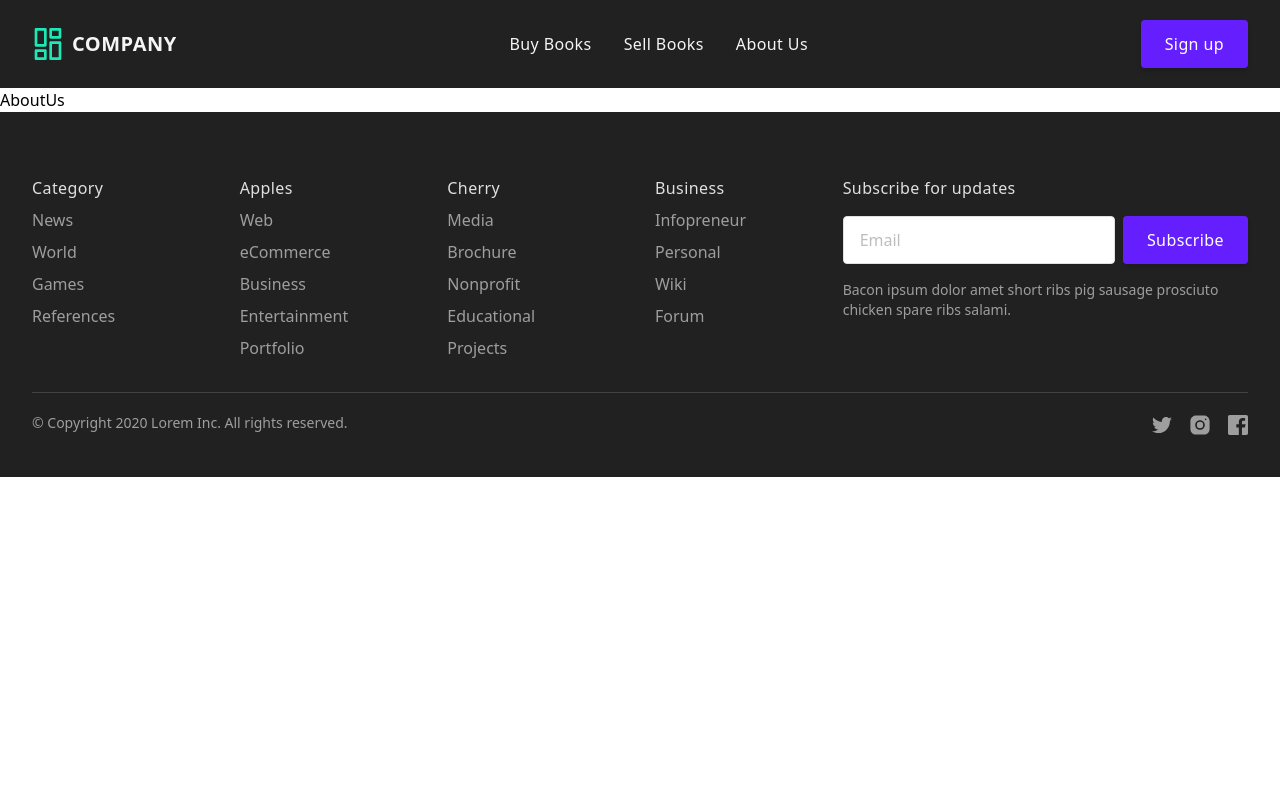
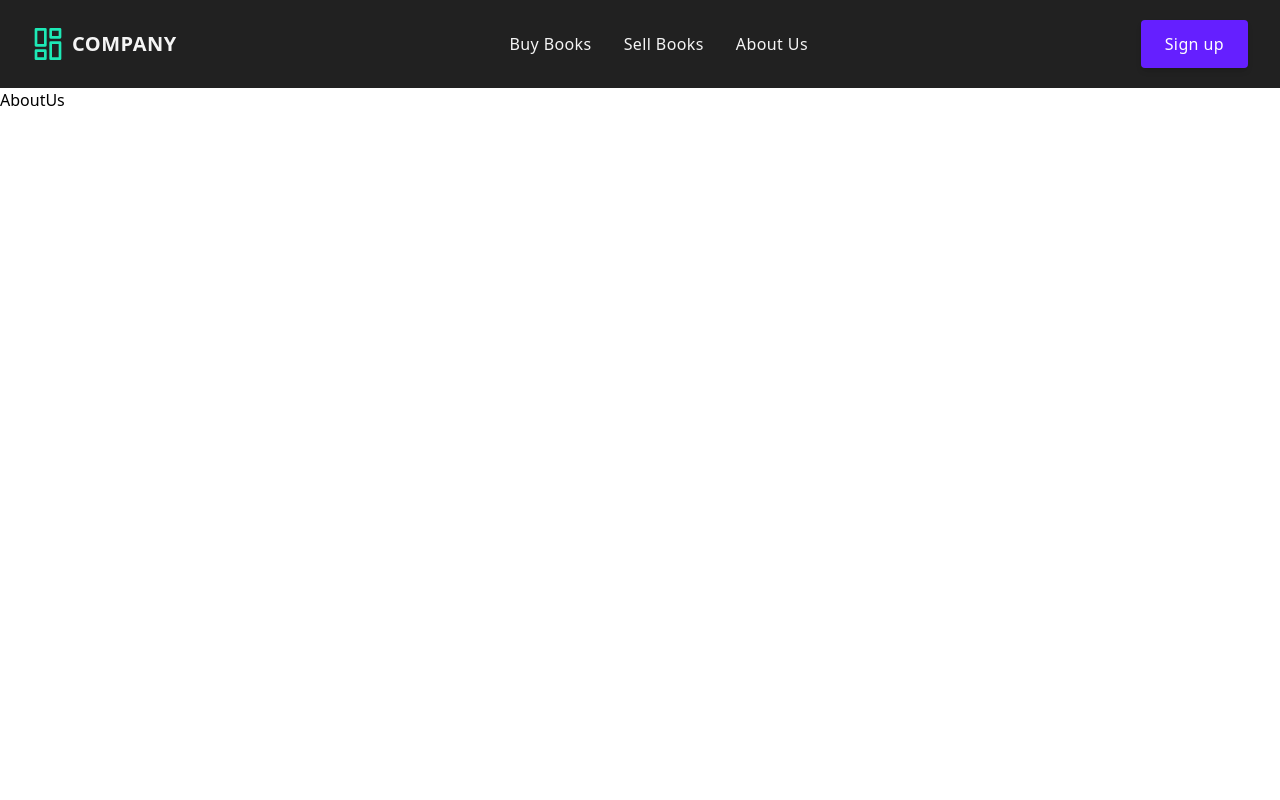
Before and after one commit to omtandel2307/ReSelliT, a React (Create React App) app: page /aboutus in a window 1280 px wide. Shown: the top 800 px of the page. Built offline with nearby package versions, Linux system fonts and the light colour scheme.

Commit message:
Pages Created

```diff
--- a/src/pages/AboutUs.jsx
+++ b/src/pages/AboutUs.jsx
@@ -1,7 +1,7 @@
 import React from "react";
 
 const AboutUs = () => {
-  return <div>AboutUs</div>;
+  return <div className="min-h-[90vh]">AboutUs</div>;
 };
 
 export default AboutUs;
--- a/src/pages/BuyBooks.jsx
+++ b/src/pages/BuyBooks.jsx
@@ -1,7 +1,7 @@
 import React from "react";
 
 const BuyBooks = () => {
-  return <div>BuyBooks</div>;
+  return <div className="min-h-[90vh]">BuyBooks</div>;
 };
 
 export default BuyBooks;
--- a/src/pages/SellBooks.jsx
+++ b/src/pages/SellBooks.jsx
@@ -1,7 +1,7 @@
 import React from "react";
 
 const SellBooks = () => {
-  return <div>SellBooks</div>;
+  return <div className="min-h-[90vh]">SellBooks</div>;
 };
 
 export default SellBooks;
```
